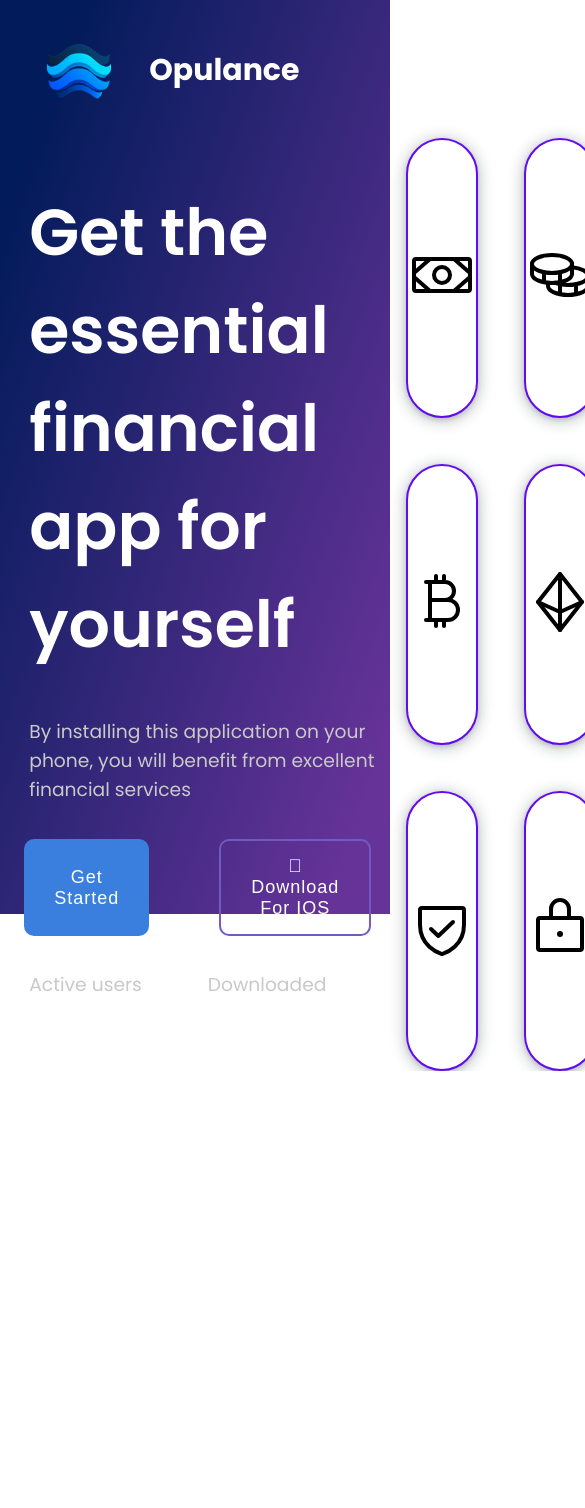
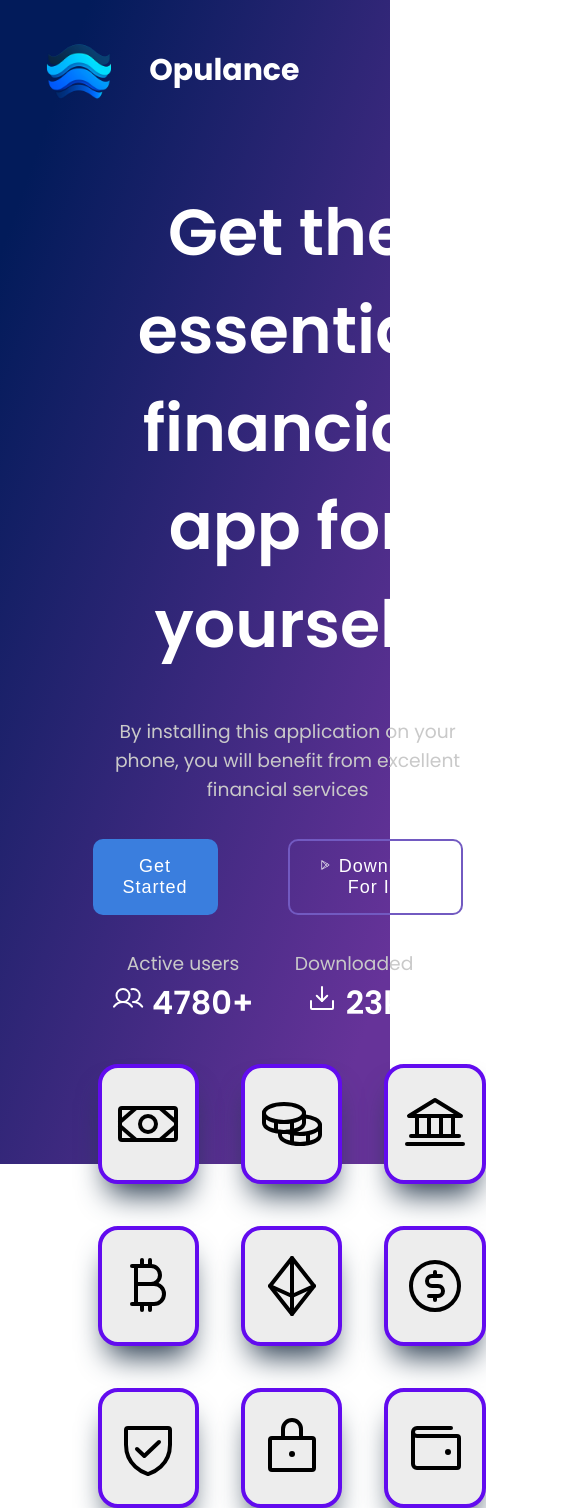
Before and after one commit to FranThe3rd/Opulance, a React (Create React App) app: page /#/ in a window 390 px wide. Shown: the top 1508 px of the page, 585 px wide, since content can reach past the window. Before the commit the page ends 1071 px from the top, so only its background shows below. Built offline with nearby package versions, Linux system fonts and the light colour scheme.

Commit message:
started working on media queries

```diff
--- a/src/pages/home/home.css
+++ b/src/pages/home/home.css
@@ -114,7 +114,7 @@
 /*Home Download Button */
 .home-download-bttn {
 position: relative;
-  display: inline-block;
+display: flex;
 margin: 15px;
 padding: 15px 30px;
 text-align: center;
@@ -128,6 +128,8 @@
 border: 2px solid #725AC1;
 border-radius: 10px;
 box-shadow: inset 0 0 0 0 #725AC1;
+justify-content: center;
+gap: 5px;
 }
 
 .home-download-bttn:hover {
@@ -144,7 +146,7 @@
 .home-active-info {
  display: grid;
  grid-template-columns: repeat(2,1fr);
-   width: 100%;
+ width: 90%;
 }
 
 .active-grid {
@@ -186,13 +188,110 @@
 .home-item6,
 .home-item7,
 .home-item8,
-.home-item9 {
+.home-item9  {
 width: 100%;
 height: 100%;
-  background-color: white;
-  border-radius: 75px;
-  border: 2px solid rgb(98, 11, 239);
-  box-shadow: rgba(14, 30, 37, 0.12) 0px 2px 4px 0px, rgba(14, 30, 37, 0.32) 0px 2px 16px 0px;
-  display: grid;
+background-color: rgb(237, 237, 237);
+border-radius: 20px;
+border: 4px solid rgb(98, 11, 239);
+box-shadow: rgb(38, 57, 77) 0px 20px 30px -10px;display: grid;
 place-content: center;
 }
+
+.home-item1:hover,
+.home-item2:hover,
+.home-item3:hover,
+.home-item4:hover,
+.home-item5:hover,
+.home-item6:hover,
+.home-item7:hover,
+.home-item8:hover,
+.home-item9:hover  {
+transition: ease-out 0.5s;
+background-color: rgba(14, 30, 37, 0.12);
+}
+
+.home-item1 svg,
+.home-item2 svg,
+.home-item3 svg,
+.home-item4 svg,
+.home-item5 svg,
+.home-item6 svg,
+.home-item7 svg,
+.home-item8 svg,
+.home-item9 svg {
+display: block
+
+}
+
+.home-item1:hover svg,
+.home-item2:hover svg,
+.home-item3:hover svg,
+.home-item4:hover svg,
+.home-item5:hover svg,
+.home-item6:hover svg,
+.home-item7:hover svg,
+.home-item8:hover svg,
+.home-item9:hover svg {
+display: none
+}
+
+.home-item1 h3,
+.home-item2 h3,
+.home-item3 h3,
+.home-item4 h3,
+.home-item5 h3,
+.home-item6 h3,
+.home-item7 h3,
+.home-item8 h3,
+.home-item9 h3 {
+font-weight: 300;
+font-family: 'Poppins', sans-serif;
+color: white;
+text-align: center;
+margin-top: -20px;
+display: none;
+max-width: 160px;
+}
+
+.home-item1:hover h3,
+.home-item2:hover h3,
+.home-item3:hover h3,
+.home-item4:hover h3,
+.home-item5:hover h3,
+.home-item6:hover h3,
+.home-item7:hover h3,
+.home-item8:hover h3,
+.home-item9:hover h3 {
+transition: ease-in 0.5s;
+display: inline-block;
+align-items: center;
+}
+
+
+
+  @media screen and (max-width: 1330px) {
+
+    .home {
+      padding-bottom: 300px;
+    }
+    .home-grid {
+      grid-template-columns: repeat(1,1fr);
+      text-align: center;
+      max-width: 50%;
+    }
+
+    .home-info h1  {
+      text-align: center;
+    }
+
+    .home-info h3  {
+      text-align: center;
+    }
+
+    .home-info-buttons {
+      justify-content: center;
+    }
+
+
+}
--- a/src/pages/home/home.jsx
+++ b/src/pages/home/home.jsx
@@ -1,5 +1,5 @@
 import './home.css';
-import { Users, DownloadSimple, Coins, Bank, CurrencyBtc, Money,CurrencyEth,CurrencyCircleDollar,ShieldCheck,Lock,Wallet} from 'phosphor-react';
+import { Users, DownloadSimple, Coins, Bank, CurrencyBtc, Money,CurrencyEth,CurrencyCircleDollar,ShieldCheck,Lock,Wallet, GooglePlayLogo} from 'phosphor-react';
 import { useEffect } from 'react';
 import mainLogo from '../../img/logo.png'
 
@@ -27,7 +27,7 @@ export const Home = () => {
                             Get Started
                         </button>
                         <button className='home-download-bttn'>
-                             Download For IOS
+                            <GooglePlayLogo color='white'  /> Download For IOS
                         </button>
                     </div>
                     <div className='home-active-info'>
@@ -45,15 +45,15 @@ export const Home = () => {
 
 
                 <div className='home-app'>
-                    <div className="home-item1 hidden"><h2><Money size={64} /></h2></div>
-                    <div className="home-item2 hidden2"><h2><Coins size={64}  /></h2></div>
-                    <div className="home-item3 hidden3"><h2><Bank size={64} /></h2></div>
-                    <div className="home-item4 hidden4"><h2><CurrencyBtc size={64} /></h2></div>
-                    <div className="home-item5 hidden5"><h2><CurrencyEth size={64} /></h2></div>
-                    <div className="home-item6 hidden6"><h2><CurrencyCircleDollar size={64} /></h2></div>
-                    <div className="home-item7 hidden7"><h2>< ShieldCheck size={64} /></h2></div>
-                    <div className="home-item8 hidden8"><h2><Lock size={64} /></h2></div>
-                    <div className="home-item9 hidden9"><h2><Wallet size={64} /></h2></div>
+                    <div className="home-item1 hidden"><h2><Money size={64} /></h2> <h3>Save Your Money</h3></div>
+                    <div className="home-item2 hidden2"><h2><Coins size={64}/></h2><h3>Convert Coin To US Dollar</h3> </div>
+                    <div className="home-item3 hidden3"><h2><Bank size={64} /></h2><h3>FDIC Insured</h3></div>
+                    <div className="home-item4 hidden4"><h2><CurrencyBtc size={64} /></h2><h3>Invest In Bitcoin</h3></div>
+                    <div className="home-item5 hidden5"><h2><CurrencyEth size={64} /></h2><h3>Invest In Ethereum </h3></div>
+                    <div className="home-item6 hidden6"><h2><CurrencyCircleDollar size={64} /></h2><h3>Invest Your Cash</h3></div>
+                    <div className="home-item7 hidden7"><h2>< ShieldCheck size={64} /></h2><h3>Most Trusted Bank</h3></div>
+                    <div className="home-item8 hidden8"><h2><Lock size={64} /></h2><h3>Protect Your Investments</h3></div>
+                    <div className="home-item9 hidden9"><h2><Wallet size={64} /></h2><h3>Withdraw Your Money</h3></div>
 
 
                 </div>
```
Lines whose indentation alone changed are shown as unchanged.
